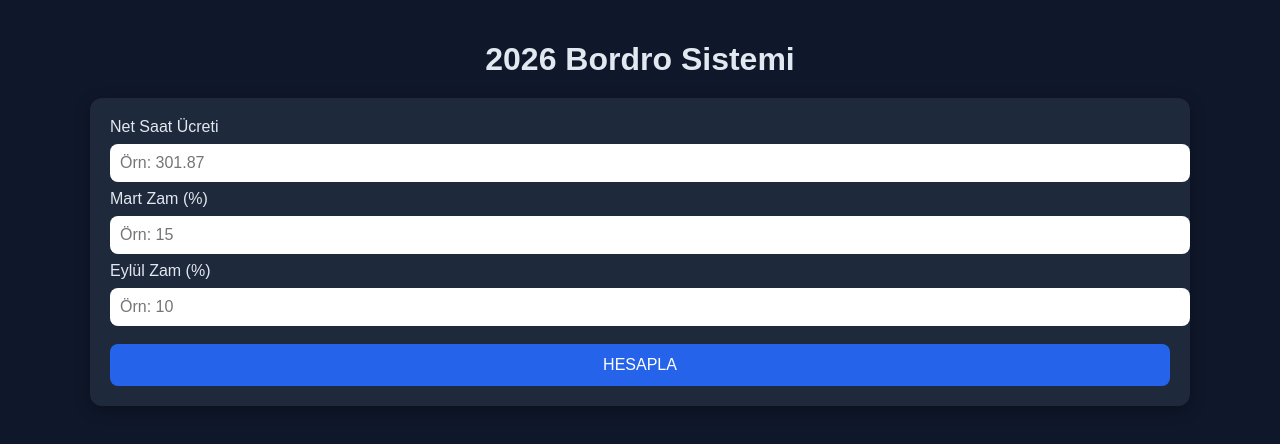
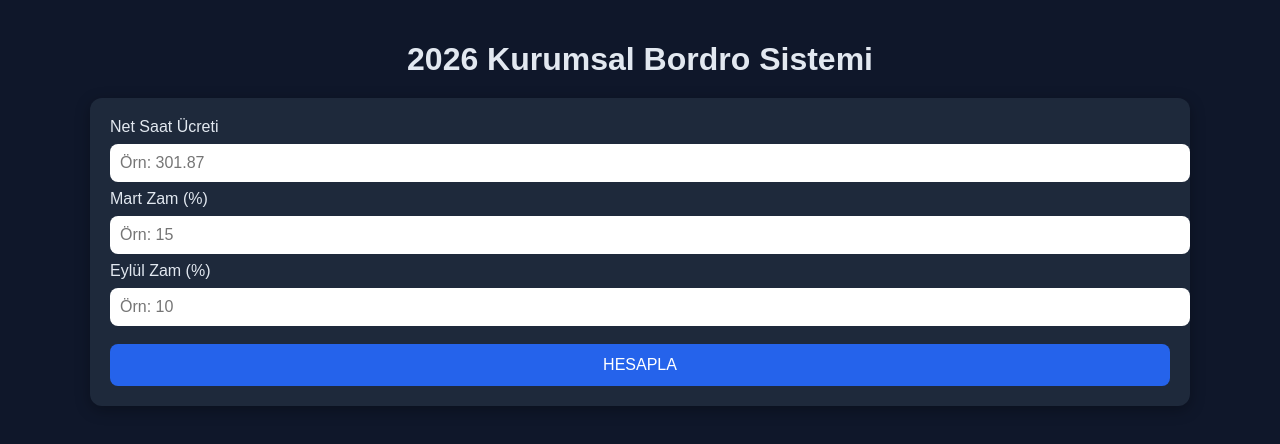
Before and after one commit to fatihctn4157-pixel/2026-bordro-hesaplayici, a plain HTML site: page index.html in a window 1280 px wide. Drawn offline with Linux system fonts and the light colour scheme.

Commit message:
Update index.html
bb.v

```diff
--- a/index.html
+++ b/index.html
@@ -112,7 +112,7 @@ z-index:999;
 <body>
 <div class="container">
 
-<h1>2026 Bordro Sistemi</h1>
+<h1>2026 Kurumsal Bordro Sistemi</h1>
 
 <div class="card">
 <label>Net Saat Ücreti</label>
```
